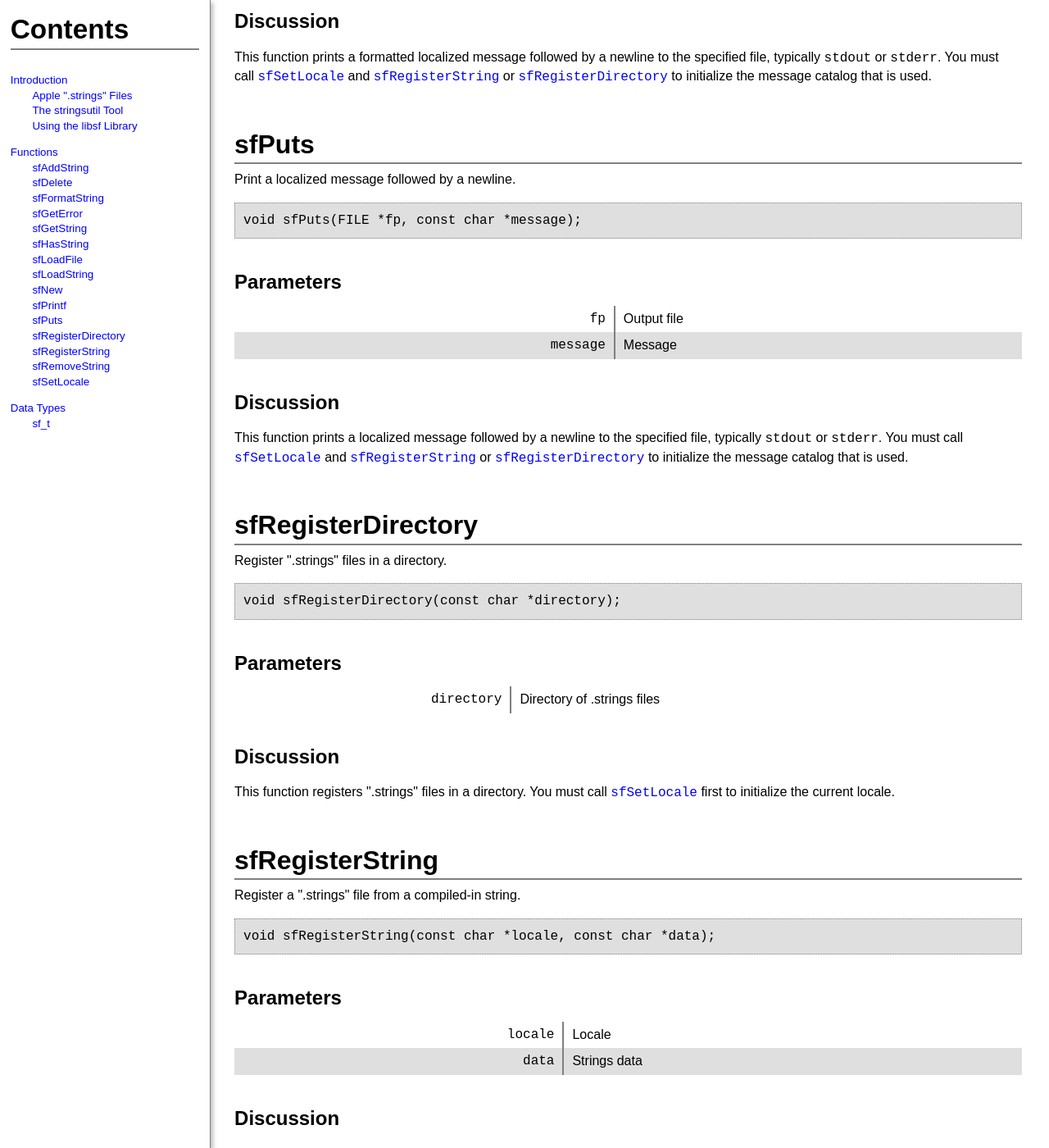
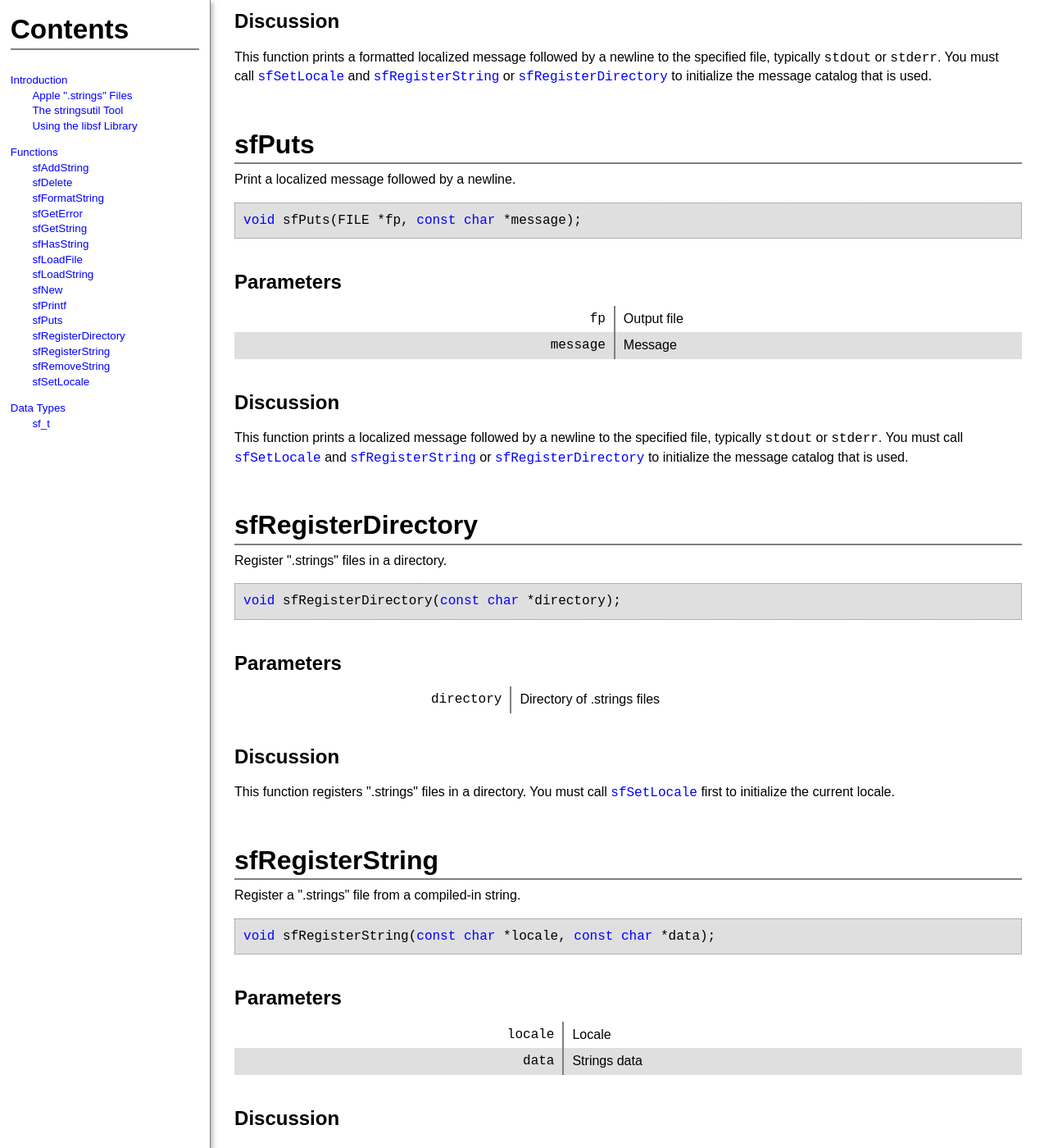
Before and after one commit to michaelrsweet/michaelrsweet.github.com, a Jekyll site: the page stringsutil/stringsutil.html, which Jekyll copies as it is, in a window 1280 px wide and 1400 px high, scrolled down 9467 px. Shown: the whole window at 82% size. Built offline with Jekyll 4.4.1, drawn with Linux system fonts in a browser that asks for light colours; some of the changed text lies outside the part shown.

Commit message:
StringsUtil 1.1.

```diff
--- a/stringsutil/stringsutil.html
+++ b/stringsutil/stringsutil.html
@@ -84,6 +84,12 @@
   margin: 1em 0;
   padding: 10px;
   page-break-inside: avoid;
+}
+blockquote :first-child {
+  margin-top: 0;
+}
+blockquote :first-child {
+  margin-bottom: 0;
 }
 p code, li code, p.code, pre, ul.code li {
   font-family: monospace;
@@ -185,13 +191,13 @@
   color: darkgreen;
 }
 span.directive {
-  color: purple;
+  color: red;
 }
 span.number {
   color: brown;
 }
 span.reserved {
-  color: darkcyan;
+  color: blue;
 }
 span.string {
   color: magenta;
@@ -245,9 +251,9 @@
 <body>
 <div class="header">
 <p><img class="title" src="stringsutil-512.png"></p>
-<h1 class="title">StringsUtil v1.0 Manual</h1>
+<h1 class="title">StringsUtil v1.1 Manual</h1>
 <p>Michael R Sweet</p>
-<p>Copyright © 2022 by Michael R Sweet</p>
+<p>Copyright © 2022-2024 by Michael R Sweet</p>
 </div>
 <div class="contents">
 <h2 class="title">Contents</h2>
@@ -390,7 +396,7 @@
 <h3 class="function"><a id="sfAddString">sfAddString</a></h3>
 <p class="description">Add a localization string.</p>
 <p class="code">
-bool sfAddString(<a href="#sf_t">sf_t</a> *sf, const char *key, const char *text, const char *comment);</p>
+<span class="reserved">bool</span> sfAddString(<a href="#sf_t">sf_t</a> *sf, <span class="reserved">const</span> <span class="reserved">char</span> *key, <span class="reserved">const</span> <span class="reserved">char</span> *text, <span class="reserved">const</span> <span class="reserved">char</span> *comment);</p>
 <h4 class="parameters">Parameters</h4>
 <table class="list"><tbody>
 <tr><th>sf</th>
@@ -409,7 +415,7 @@
 <h3 class="function"><a id="sfDelete">sfDelete</a></h3>
 <p class="description">Free a collection of localization strings.</p>
 <p class="code">
-void sfDelete(<a href="#sf_t">sf_t</a> *sf);</p>
+<span class="reserved">void</span> sfDelete(<a href="#sf_t">sf_t</a> *sf);</p>
 <h4 class="parameters">Parameters</h4>
 <table class="list"><tbody>
 <tr><th>sf</th>
@@ -420,7 +426,7 @@
 <h3 class="function"><a id="sfFormatString">sfFormatString</a></h3>
 <p class="description">Format a localized string.</p>
 <p class="code">
-const char *sfFormatString(<a href="#sf_t">sf_t</a> *sf, char *buffer, size_t bufsize, const char *key, ...);</p>
+<span class="reserved">const</span> <span class="reserved">char</span> *sfFormatString(<a href="#sf_t">sf_t</a> *sf, <span class="reserved">char</span> *buffer, size_t bufsize, <span class="reserved">const</span> <span class="reserved">char</span> *key, ...);</p>
 <h4 class="parameters">Parameters</h4>
 <table class="list"><tbody>
 <tr><th>sf</th>
@@ -447,7 +453,7 @@
 <h3 class="function"><a id="sfGetError">sfGetError</a></h3>
 <p class="description">Get the last error message, if any.</p>
 <p class="code">
-const char *sfGetError(<a href="#sf_t">sf_t</a> *sf);</p>
+<span class="reserved">const</span> <span class="reserved">char</span> *sfGetError(<a href="#sf_t">sf_t</a> *sf);</p>
 <h4 class="parameters">Parameters</h4>
 <table class="list"><tbody>
 <tr><th>sf</th>
@@ -461,7 +467,7 @@
 <h3 class="function"><a id="sfGetString">sfGetString</a></h3>
 <p class="description">Lookup a localized string.</p>
 <p class="code">
-const char *sfGetString(<a href="#sf_t">sf_t</a> *sf, const char *key);</p>
+<span class="reserved">const</span> <span class="reserved">char</span> *sfGetString(<a href="#sf_t">sf_t</a> *sf, <span class="reserved">const</span> <span class="reserved">char</span> *key);</p>
 <h4 class="parameters">Parameters</h4>
 <table class="list"><tbody>
 <tr><th>sf</th>
@@ -481,7 +487,7 @@
 <h3 class="function"><a id="sfHasString">sfHasString</a></h3>
 <p class="description">Determine whether a string is localized.</p>
 <p class="code">
-bool sfHasString(<a href="#sf_t">sf_t</a> *sf, const char *key);</p>
+<span class="reserved">bool</span> sfHasString(<a href="#sf_t">sf_t</a> *sf, <span class="reserved">const</span> <span class="reserved">char</span> *key);</p>
 <h4 class="parameters">Parameters</h4>
 <table class="list"><tbody>
 <tr><th>sf</th>
@@ -497,7 +503,7 @@
 <h3 class="function"><a id="sfLoadFile">sfLoadFile</a></h3>
 <p class="description">Load a &quot;.strings&quot; file.</p>
 <p class="code">
-bool sfLoadFile(<a href="#sf_t">sf_t</a> *sf, const char *filename);</p>
+<span class="reserved">bool</span> sfLoadFile(<a href="#sf_t">sf_t</a> *sf, <span class="reserved">const</span> <span class="reserved">char</span> *filename);</p>
 <h4 class="parameters">Parameters</h4>
 <table class="list"><tbody>
 <tr><th>sf</th>
@@ -517,7 +523,7 @@
 <h3 class="function"><a id="sfLoadString">sfLoadString</a></h3>
 <p class="description">Load a &quot;.strings&quot; file from a compiled-in string.</p>
 <p class="code">
-bool sfLoadString(<a href="#sf_t">sf_t</a> *sf, const char *data);</p>
+<span class="reserved">bool</span> sfLoadString(<a href="#sf_t">sf_t</a> *sf, <span class="reserved">const</span> <span class="reserved">char</span> *data);</p>
 <h4 class="parameters">Parameters</h4>
 <table class="list"><tbody>
 <tr><th>sf</th>
@@ -537,7 +543,7 @@
 <h3 class="function"><a id="sfNew">sfNew</a></h3>
 <p class="description">Create a new (empty) set of localization strings.</p>
 <p class="code">
-<a href="#sf_t">sf_t</a> *sfNew(void);</p>
+<a href="#sf_t">sf_t</a> *sfNew(<span class="reserved">void</span>);</p>
 <h4 class="returnvalue">Return Value</h4>
 <p class="description">Localization strings</p>
 <h4 class="discussion">Discussion</h4>
@@ -547,7 +553,7 @@
 <h3 class="function"><a id="sfPrintf">sfPrintf</a></h3>
 <p class="description">Print a formatted localized message followed by a newline.</p>
 <p class="code">
-void sfPrintf(FILE *fp, const char *message, ...);</p>
+<span class="reserved">void</span> sfPrintf(FILE *fp, <span class="reserved">const</span> <span class="reserved">char</span> *message, ...);</p>
 <h4 class="parameters">Parameters</h4>
 <table class="list"><tbody>
 <tr><th>fp</th>
@@ -565,7 +571,7 @@
 <h3 class="function"><a id="sfPuts">sfPuts</a></h3>
 <p class="description">Print a localized message followed by a newline.</p>
 <p class="code">
-void sfPuts(FILE *fp, const char *message);</p>
+<span class="reserved">void</span> sfPuts(FILE *fp, <span class="reserved">const</span> <span class="reserved">char</span> *message);</p>
 <h4 class="parameters">Parameters</h4>
 <table class="list"><tbody>
 <tr><th>fp</th>
@@ -581,7 +587,7 @@
 <h3 class="function"><a id="sfRegisterDirectory">sfRegisterDirectory</a></h3>
 <p class="description">Register &quot;.strings&quot; files in a directory.</p>
 <p class="code">
-void sfRegisterDirectory(const char *directory);</p>
+<span class="reserved">void</span> sfRegisterDirectory(<span class="reserved">const</span> <span class="reserved">char</span> *directory);</p>
 <h4 class="parameters">Parameters</h4>
 <table class="list"><tbody>
 <tr><th>directory</th>
@@ -593,7 +599,7 @@
 <h3 class="function"><a id="sfRegisterString">sfRegisterString</a></h3>
 <p class="description">Register a &quot;.strings&quot; file from a compiled-in string.</p>
 <p class="code">
-void sfRegisterString(const char *locale, const char *data);</p>
+<span class="reserved">void</span> sfRegisterString(<span class="reserved">const</span> <span class="reserved">char</span> *locale, <span class="reserved">const</span> <span class="reserved">char</span> *data);</p>
 <h4 class="parameters">Parameters</h4>
 <table class="list"><tbody>
 <tr><th>locale</th>
@@ -607,7 +613,7 @@
 <h3 class="function"><a id="sfRemoveString">sfRemoveString</a></h3>
 <p class="description">Remove a localization string.</p>
 <p class="code">
-bool sfRemoveString(<a href="#sf_t">sf_t</a> *sf, const char *key);</p>
+<span class="reserved">bool</span> sfRemoveString(<a href="#sf_t">sf_t</a> *sf, <span class="reserved">const</span> <span class="reserved">char</span> *key);</p>
 <h4 class="parameters">Parameters</h4>
 <table class="list"><tbody>
 <tr><th>sf</th>
@@ -622,7 +628,7 @@
 <h3 class="function"><a id="sfSetLocale">sfSetLocale</a></h3>
 <p class="description">Set the current locale.</p>
 <p class="code">
-void sfSetLocale(void);</p>
+<span class="reserved">void</span> sfSetLocale(<span class="reserved">void</span>);</p>
 <h4 class="discussion">Discussion</h4>
 <p class="discussion">This function calls <code>setlocale</code> to initialize the current locale based on
 the current user session, and then creates an empty message catalog that is
```
Also changed, not shown: other parts of stringsutil/stringsutil.html (+3 -3 lines), _posts/2024-03-23-stringsutil-1.1.md (added, +24 -0 lines), stringsutil/index.md (+3 -3 lines).
